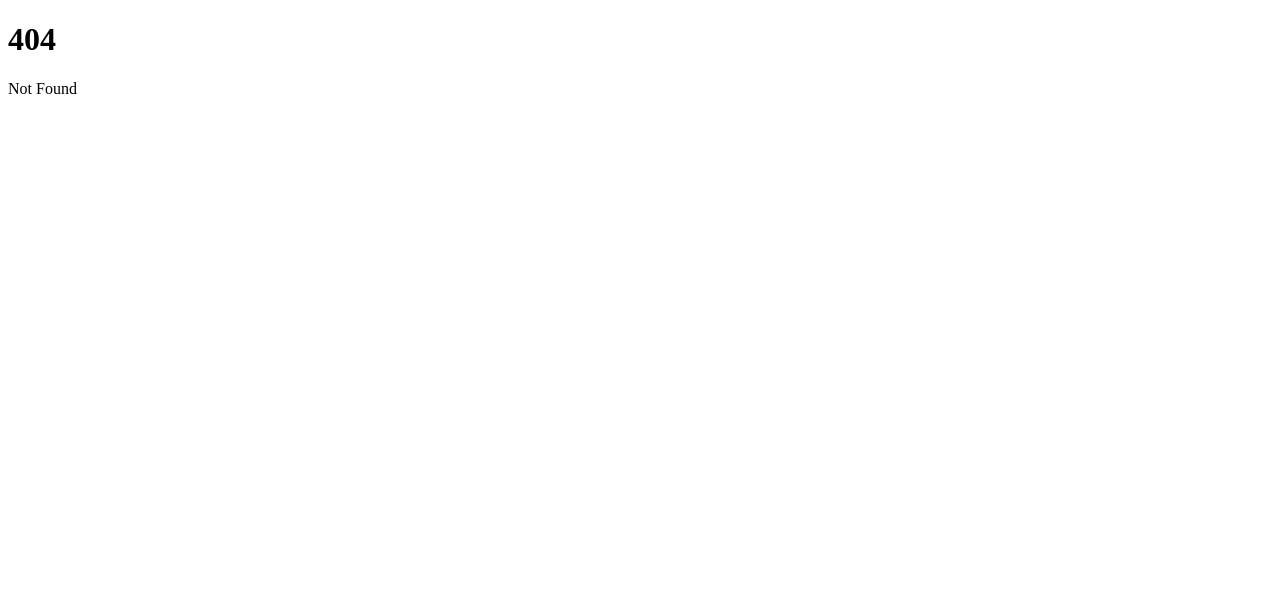
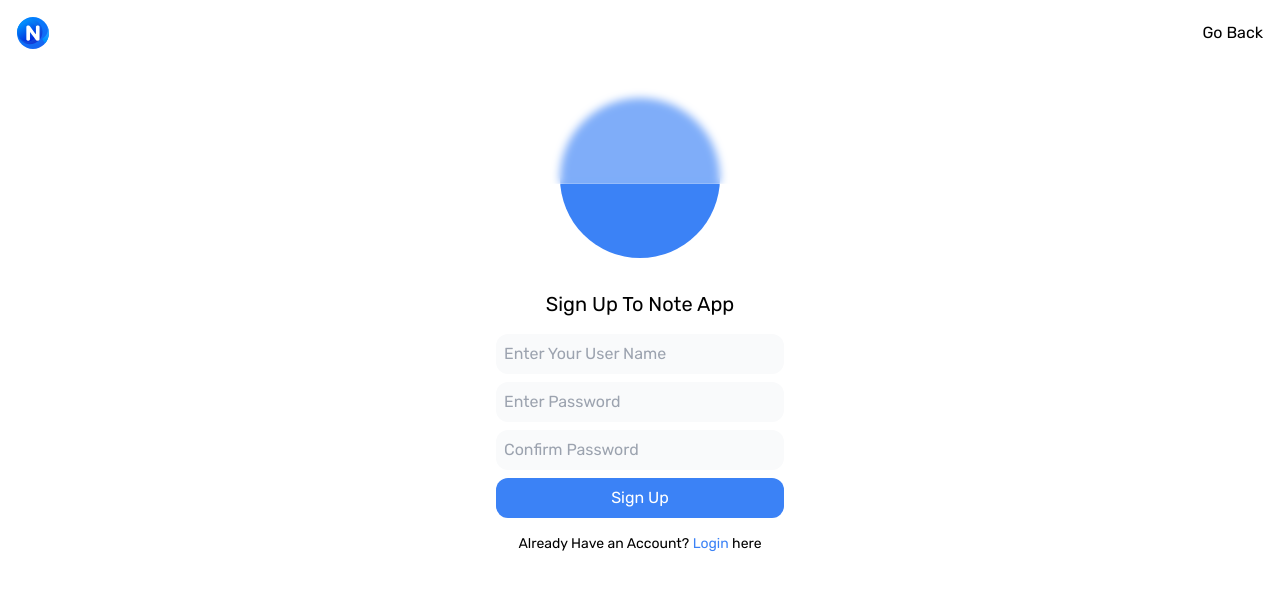
Before and after one commit to Nada-Inc/NOTE_APP_WEBSITE, a SvelteKit app: page /auth/signup in a window 1280 px wide. Before the commit this address had no page. Shown: the top 590 px of the page. Built offline with nearby package versions, Linux system fonts and the light colour scheme; a web font is replaced by a local one.

Commit message:
Added Login UI

```diff
--- a/src/app.css
+++ b/src/app.css
@@ -19,6 +19,14 @@ body {
 	border: 1px solid rgba(255, 255, 255, 0.18);
 }
 
+.glass-nav-login {
+	background: rgba(255, 255, 255, 0.35);
+	/* box-shadow: 0 8px 32px 0 rgba(31, 38, 135, 0.37); */
+	backdrop-filter: blur(4px);
+	-webkit-backdrop-filter: blur(4px);
+	border: 1px solid rgba(255, 255, 255, 0.18);
+}
+
 .image-class {
 	/* width: 100px; */
 	height: 100px;
--- a/src/routes/+page.svelte
+++ b/src/routes/+page.svelte
@@ -8,15 +8,20 @@
 
 	onMount(() => {
 		const visitCountNumber = parseInt(localStorage.getItem('vCount') || '0');
-		visitCount = visitCountNumber + 1;
+		const lastVisitTime = parseInt(localStorage.getItem('lastVisitTime') || '0');
+		const expirationTime = 24 * 60 * 60 * 1000; // 24 hours in milliseconds
+
+		if (new Date().getTime() - lastVisitTime > expirationTime) {
+			visitCount = 1;
+			localStorage.setItem('lastVisitTime', new Date().getTime().toString());
+		} else {
+			visitCount = visitCountNumber + 1;
+		}
+
 		localStorage.setItem('vCount', visitCount.toString());
 	});
 
-	const min = 3;
-	const max = 20;
-	const randomNum = Math.floor(Math.random() * (max - min + 1)) + min;
-
-	$: showPopup = visitCount === randomNum;
+	$: showPopup = visitCount === 2 || visitCount === 6 || visitCount === 12;
 
 	let isMenu: boolean = true;
 
@@ -80,7 +85,7 @@
 				</li>
 				<li>
 					<a
-						on:click={() => handleAnchorClick}
+						on:click={() => (isMenu = !isMenu)}
 						href="#about"
 						class="block py-2 px-3 text-gray-900 rounded hover:bg-gray-100 md:hover:bg-transparent md:border-0 md:hover:text-blue-700 md:p-0"
 						>About</a
@@ -100,6 +105,14 @@
 						href="#contact"
 						class="block py-2 px-3 text-gray-900 rounded hover:bg-gray-100 md:hover:bg-transparent md:border-0 md:hover:text-blue-700 md:p-0"
 						>Contact</a
+					>
+				</li>
+				<li>
+					<a
+						on:click={() => (isMenu = !isMenu)}
+						href="/auth/login"
+						class="block py-2 px-3 text-gray-900 rounded hover:bg-gray-100 md:hover:bg-transparent md:border-0 md:hover:text-blue-700 md:p-0"
+						>Login</a
 					>
 				</li>
 			</ul>
--- /dev/null
+++ b/src/routes/auth/login/+page.svelte
@@ -0,0 +1,50 @@
+<script>
+	import '../../../app.css';
+</script>
+
+<nav class="glass-nav border-gray-200 sticky top-0 z-40">
+	<div class="max-w-screen-xl flex flex-wrap items-center justify-between mx-auto p-4">
+		<a href="/" class="flex items-center space-x-3 rtl:space-x-reverse">
+			<img src="/note-app-logo.svg" class="h-8" alt="Flowbite Logo" />
+		</a>
+
+		<a href="/">Go Back</a>
+	</div>
+</nav>
+
+<main>
+	<section class="px-4 md:px-12 lg:px-96">
+		<div class="flex items-center flex-col mt-8">
+			<div class="w-screen flex flex-col items-center">
+				<div class="glass-nav-login absolute h-40 w-screen top-6"></div>
+				<div class="w-40 h-40 bg-blue-500 rounded-full"></div>
+			</div>
+			<div class="mt-8 flex flex-col items-center w-full">
+				<div class="text-xl">Login To Note App</div>
+				<form action="" class="mt-4 flex flex-col items-center gap-2 w-full">
+					<input
+						type="text"
+						name=""
+						id=""
+						placeholder="Enter Your User Name"
+						class="bg-gray-50 p-2 rounded-xl w-72"
+					/>
+					<input
+						type="text"
+						name=""
+						id=""
+						placeholder="Enter Password"
+						class="bg-gray-50 p-2 rounded-xl w-72"
+					/>
+					<button class="bg-blue-500 w-72 p-2 rounded-xl text-white">Login</button>
+				</form>
+				<div class="mt-4">Forget Password</div>
+				<div class="text-sm">
+					Don't Have an Account? <span class="text-blue-500"
+						><a href="/auth/signup">Sign Up</a></span
+					> here
+				</div>
+			</div>
+		</div>
+	</section>
+</main>
--- /dev/null
+++ b/src/routes/auth/signup/+page.svelte
@@ -0,0 +1,54 @@
+<script>
+	import '../../../app.css';
+</script>
+
+<nav class="glass-nav border-gray-200 sticky top-0 z-40">
+	<div class="max-w-screen-xl flex flex-wrap items-center justify-between mx-auto p-4">
+		<a href="/" class="flex items-center space-x-3 rtl:space-x-reverse">
+			<img src="/note-app-logo.svg" class="h-8" alt="Flowbite Logo" />
+		</a>
+
+		<a href="/auth/login">Go Back</a>
+	</div>
+</nav>
+
+<main>
+	<section class="px-4 md:px-12 lg:px-96">
+		<div class="flex items-center flex-col mt-8">
+			<div class="w-screen flex flex-col items-center">
+				<div class="glass-nav-login absolute h-40 w-screen top-6"></div>
+				<div class="w-40 h-40 bg-blue-500 rounded-full"></div>
+			</div>
+			<div class="mt-8 flex flex-col items-center w-full">
+				<div class="text-xl">Sign Up To Note App</div>
+				<form action="" class="mt-4 flex flex-col items-center gap-2 w-full">
+					<input
+						type="text"
+						name=""
+						id=""
+						placeholder="Enter Your User Name"
+						class="bg-gray-50 p-2 rounded-xl w-72"
+					/>
+					<input
+						type="text"
+						name=""
+						id=""
+						placeholder="Enter Password"
+						class="bg-gray-50 p-2 rounded-xl w-72"
+					/>
+                    <input
+						type="text"
+						name=""
+						id=""
+						placeholder="Confirm Password"
+						class="bg-gray-50 p-2 rounded-xl w-72"
+					/>
+					<button class="bg-blue-500 w-72 p-2 rounded-xl text-white">Sign Up</button>
+				</form>
+				<div class="text-sm mt-4">
+					Already Have an Account? <span class="text-blue-500">Login</span> here
+				</div>
+			</div>
+		</div>
+	</section>
+</main>
```
